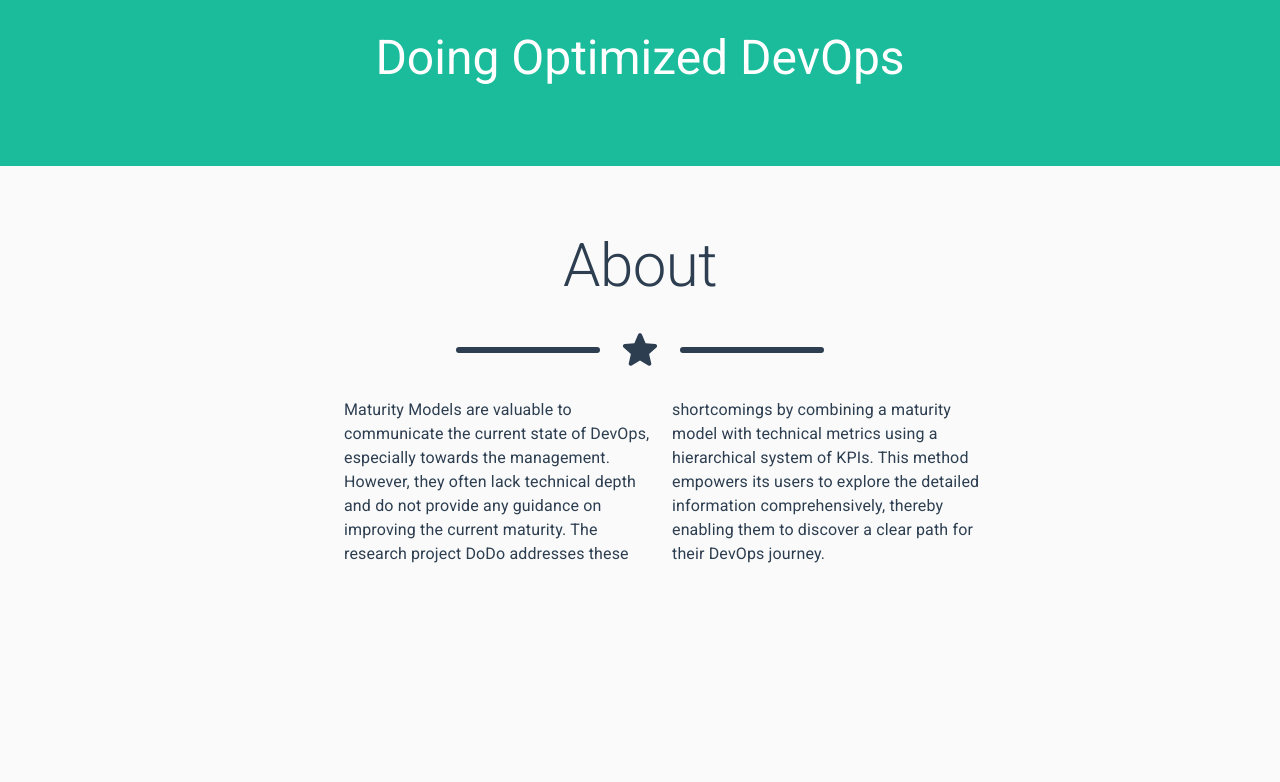
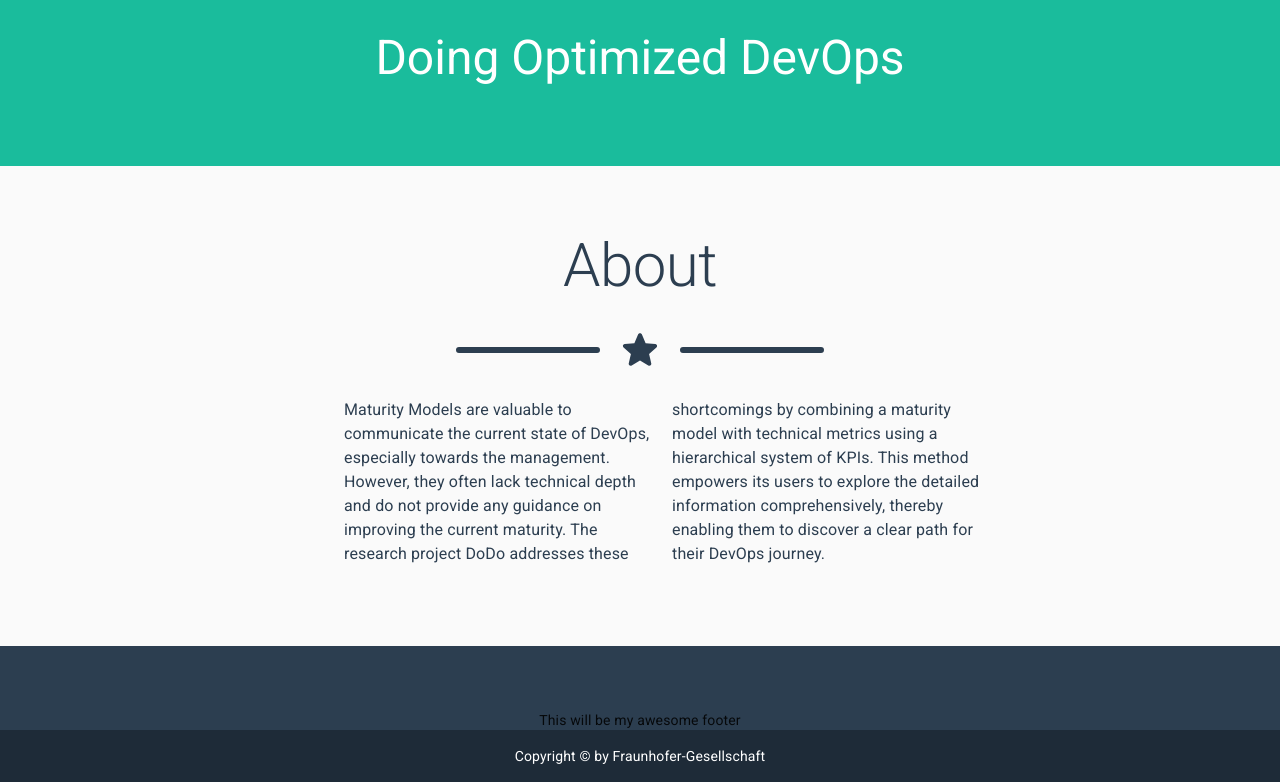
Before and after one commit to fraunhofer-iem/dodo-web, a React (Create React App) app: page / in a window 1280 px wide. Shown: the part 658-1440 px from the top of the page. Before the commit the page ends 1304 px from the top, so only its background shows below. Built offline with nearby package versions, Linux system fonts and the light colour scheme.

Commit message:
first copyright version

```diff
--- a/src/components/footer/Copyright.tsx
+++ b/src/components/footer/Copyright.tsx
@@ -1,5 +1,24 @@
+import { createStyles, makeStyles, Theme } from "@material-ui/core";
 import React from "react";
 
+const useStyles = makeStyles((theme: Theme) =>
+  createStyles({
+    root: {
+      width: "100%",
+      display: "flex",
+      justifyContent: "center",
+      alignItems: "center",
+      background: theme.palette.primary.dark,
+      paddingBottom: "1rem",
+      paddingTop: "1rem",
+      color: "#fff",
+    },
+  })
+);
+
 export const Copyright = () => {
-  return <div></div>;
+  const classes = useStyles();
+  return (
+    <div className={classes.root}>Copyright © by Fraunhofer-Gesellschaft</div>
+  );
 };
--- a/src/components/footer/Footer.tsx
+++ b/src/components/footer/Footer.tsx
@@ -1,10 +1,29 @@
+import { createStyles, makeStyles, Theme } from "@material-ui/core";
 import React from "react";
 import { Copyright } from "./Copyright";
 
+const useStyles = makeStyles((theme: Theme) =>
+  createStyles({
+    root: {
+      width: "100%",
+      display: "flex",
+      flexDirection: "column",
+      justifyContent: "center",
+      alignItems: "center",
+      background: theme.palette.primary.main,
+      paddingTop: "4rem",
+    },
+  })
+);
+
 export const Footer = () => {
+  const classes = useStyles();
   return (
     <React.Fragment>
-      <Copyright />
+      <footer className={classes.root}>
+        This will be my awesome footer
+        <Copyright />
+      </footer>
     </React.Fragment>
   );
 };
```
Also changed, not shown: 1 other file (tests, documents, lock files or other folders).
